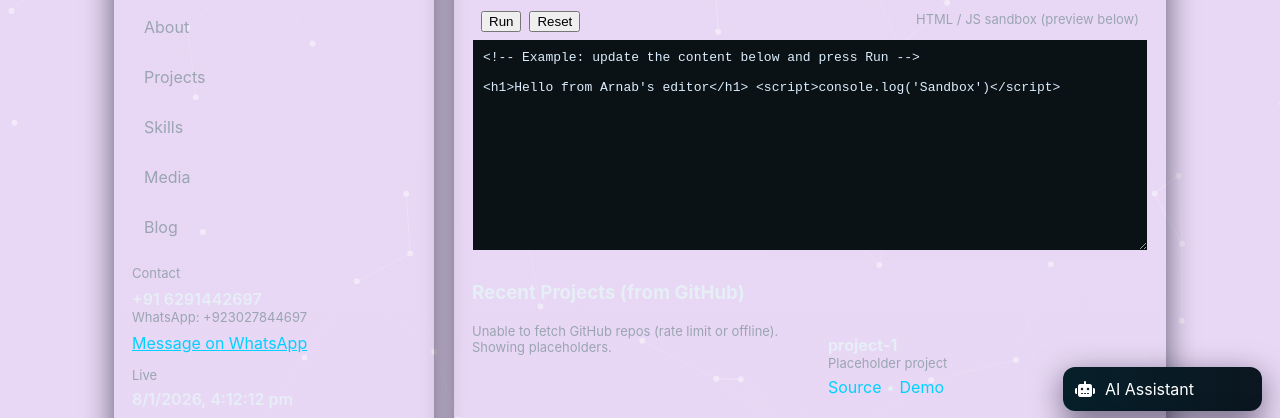
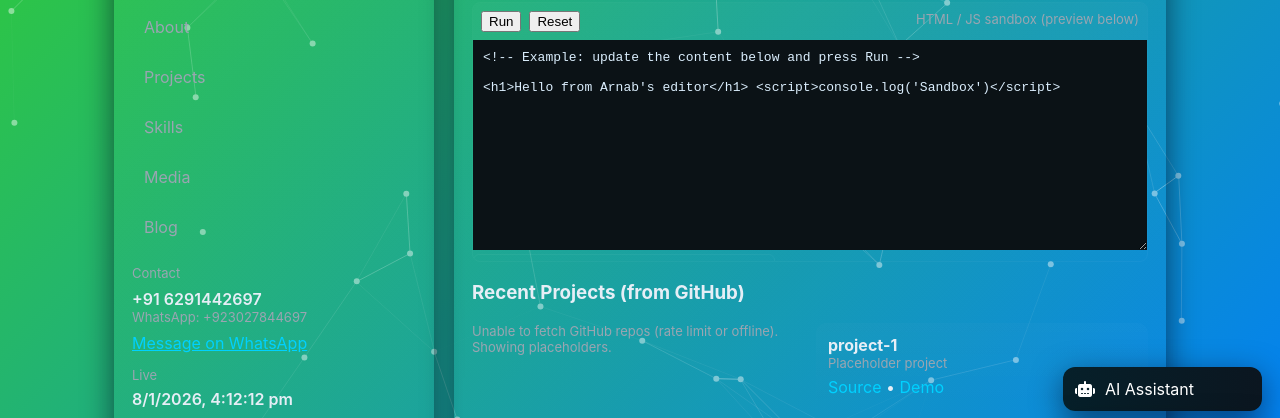
Before and after one commit to NjabuloJf/Test, a plain HTML site: page index.html in a window 1280 px wide. Shown: the part 263-681 px from the top of the page. Drawn offline with nearby package versions, Linux system fonts and the light colour scheme; no server answers.

Commit message:
Update index.html

```diff
--- a/index.html
+++ b/index.html
@@ -18,7 +18,7 @@
       font-family: Inter,ui-sans-serif,system-ui,-apple-system,"Segoe UI",Roboto,"Helvetica Neue",Arial;
     }
     *{box-sizing:border-box}
-    html,body{height:100%;margin:0;background:linear-gradient(180deg,#e8d7f5 0%, #e8d7f5 100%);color:#e6eef6}
+    html,body{height:100%;margin:0;background:linear-gradient(135deg, #32CD32 0%, #007bff 100%);color:#e6eef6}
 
 
     /* Fullscreen preloader with progress bar */
```
